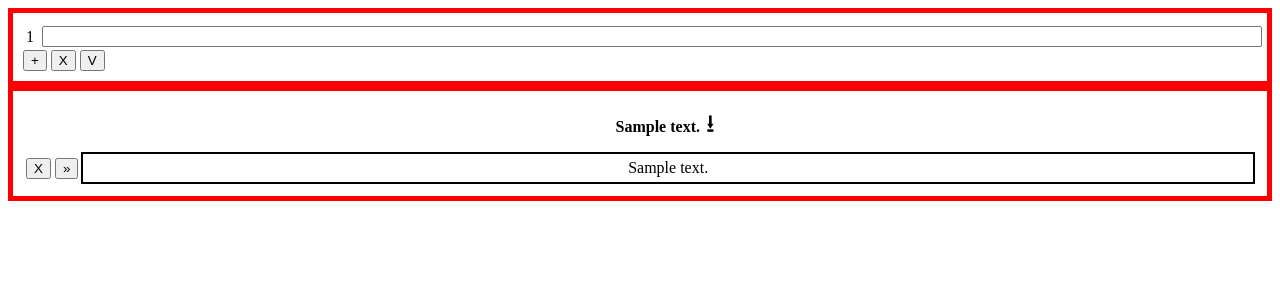
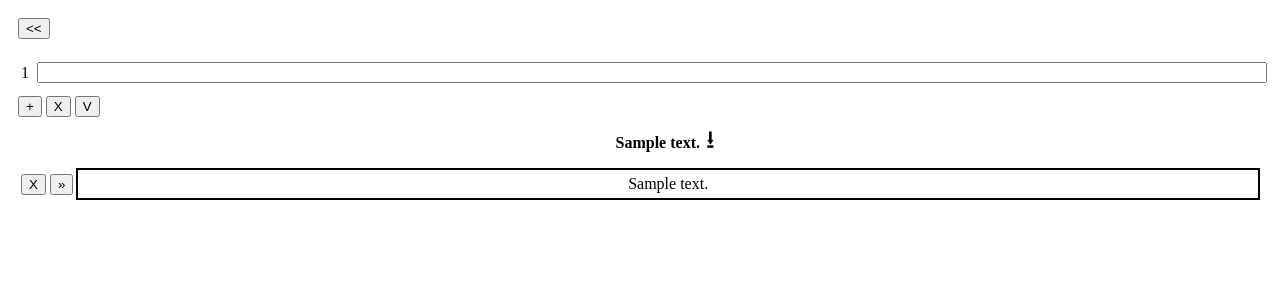
Before and after one commit to longdeer/margaret-gesner, a Python web app: template templates/table.html in a window 1280 px wide. Shown: the top 300 px of the page. Run offline with Jinja, Linux system fonts and the light colour scheme; the template is opened without the code that fills it: most values are stand-ins (such as "Sample title", 1, 10 or a date in 2020).

Commit message:
table pages navigation button and css clean-up

```diff
--- a/static/styles.css
+++ b/static/styles.css
@@ -1,23 +1,14 @@
 .manage-table {
-	/*align-content: center;*/
-	/*margin: auto;*/
-	/*display: flex;*/
-	/*justify-content: center;*/
-	/*align-items: center;*/
-	border: 5px solid red;
-	padding: 10px;
+	padding: 10px 10px 0px 10px;
 }
 .table-adding-label {
 	padding-right: 5px;
 }
 .structure-table {
-	/*align-content: center;*/
-	/*margin: auto;*/
 	display: flex;
 	justify-content: center;
 	align-items: center;
-	border: 5px solid red;
-	padding: 10px;
+	padding: 0px 10px 10px 10px;
 }
 .structure-table-menu {
 	border: 5px solid blue;
@@ -35,8 +26,6 @@ td.table-content-data {
 }
 td.table-content-edit {
 	text-align: center;
-	/*border: 2px solid black;*/
-	/*padding: 5px;*/
 	width: 10px;
 }
 .table-content {
@@ -47,9 +36,9 @@ td.table-content-edit {
 	background-color: white;
 	font-size: 25px;
 }
-/*.table-adding {
-	width: 100%;
-}*/
+.table-adding {
+	padding-bottom: 10px;
+}
 .table-input {
 	width: 100%;
 }
@@ -57,3 +46,7 @@ td.table-content-edit {
 	display: flex;
 	justify-content: center;
 }
+.navigation {
+	display: flex;
+	padding: 10px;
+}
--- a/templates/table.html
+++ b/templates/table.html
@@ -8,6 +8,9 @@
 		<script type="text/javascript" src="static/table.js"></script>
 	</head>
 	<body onload="new MargaretGrip('{{ name }}')">
+		<div class="navigation">
+			<button class="structure-link" onclick="location.href='/'"><<</button>
+		</div>
 		<div class="manage-table">
 			<form class="manage-form">
 				<table class="table-adding">
```
